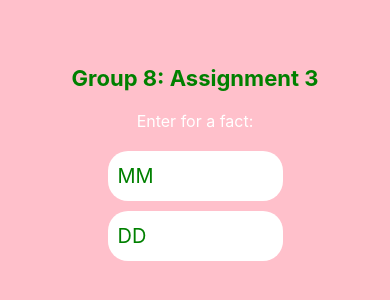
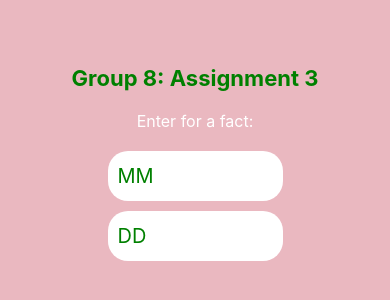
Before and after one commit to aianasev/Assignment3, a React Native app: screen / in a window 390 px wide. Shown: the part 264-564 px from the top of the page. Built offline with nearby package versions, Linux system fonts and the light colour scheme.

Commit message:
Darkened the pink
Chose a darker pink for readability

```diff
--- a/App.tsx
+++ b/App.tsx
@@ -62,7 +62,7 @@ export default function App() {
 const styles = StyleSheet.create({
   container: {
     flex: 1,
-    backgroundColor: "pink",
+    backgroundColor: "#EAB8C0",
     alignItems: "center",
     justifyContent: "center",
     padding: 20,
```
